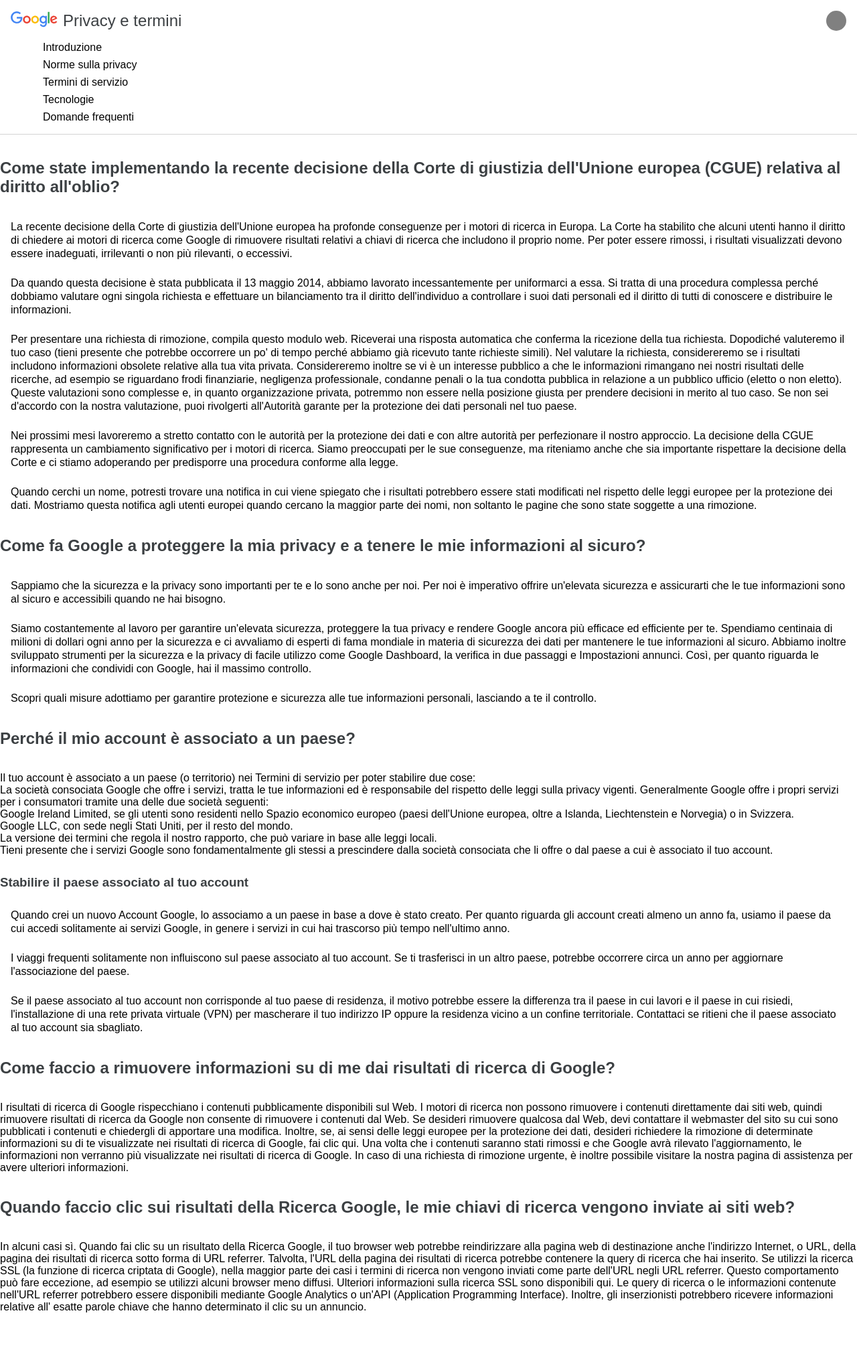
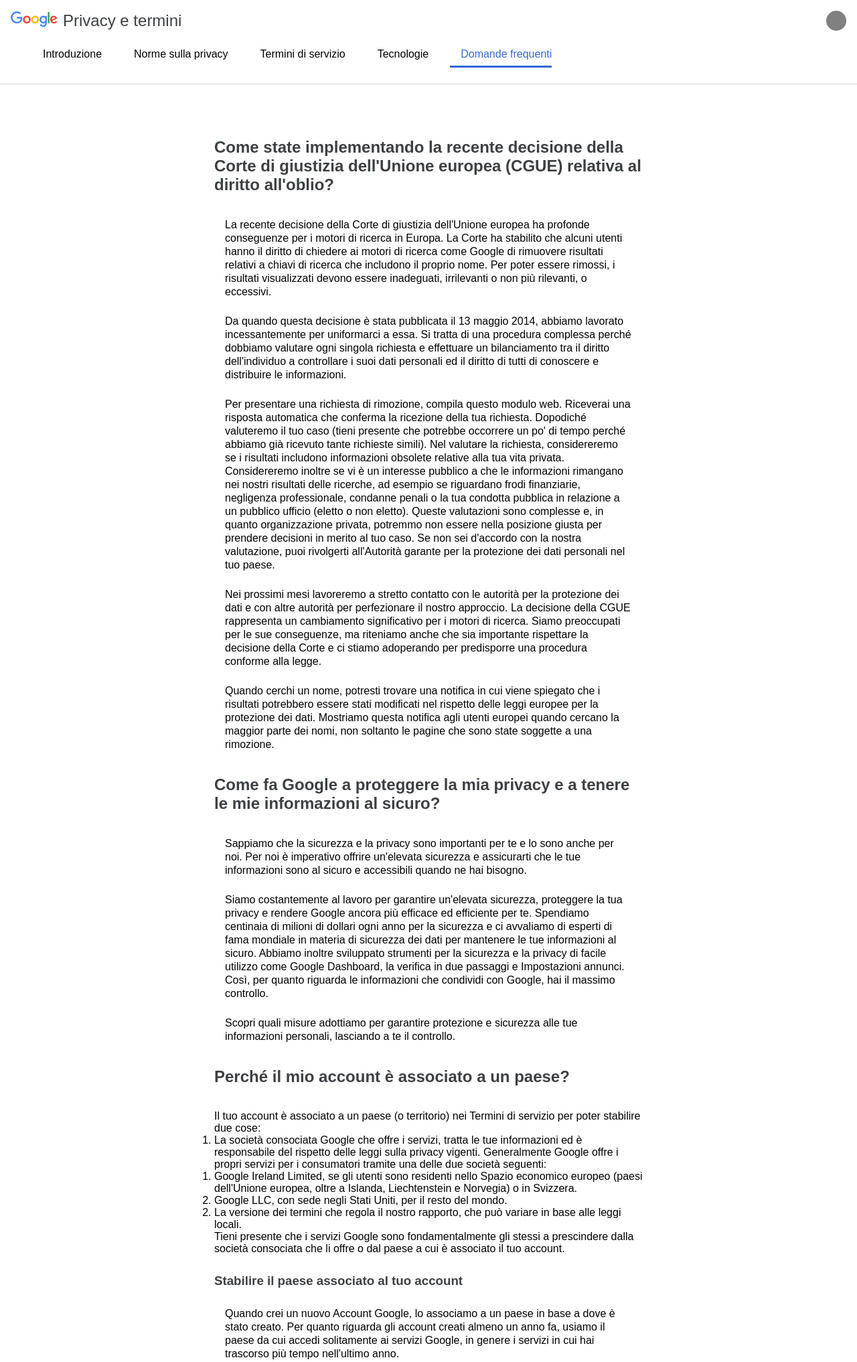
Before and after one commit to AlessandroImpact/php-google-faq, a PHP site: page / in a window 1280 px wide. Shown: the top 2034 px of the page at 67% size. Before the commit the page ends 1960 px from the top, so only its background shows below. Run offline with PHP 8.4, Linux system fonts and the light colour scheme; some libraries are stand-ins or nearby versions.

Commit message:
regole navbar e main

```diff
--- a/style.css
+++ b/style.css
@@ -77,3 +77,36 @@ header {
 .white {
     color: white;
 }
+
+/*REGOLE NAVBAR*/
+
+nav {
+    margin-top: 1.1rem;
+}
+
+nav ul {
+    list-style: none;
+    display: flex;
+}
+
+nav ul li {
+    margin-right: 2rem;
+    padding-bottom: 0.5rem;
+    border-bottom: 3px solid transparent;
+}
+
+nav ul li#selectedSection {
+    border-bottom: 3px solid #3367d6;
+    color: #3367d6;
+}
+
+/*REGOLE MAIN*/
+
+main {
+    margin-top: 5rem;
+}
+
+.container {
+    width: 50%;
+    margin: auto;
+}
```
